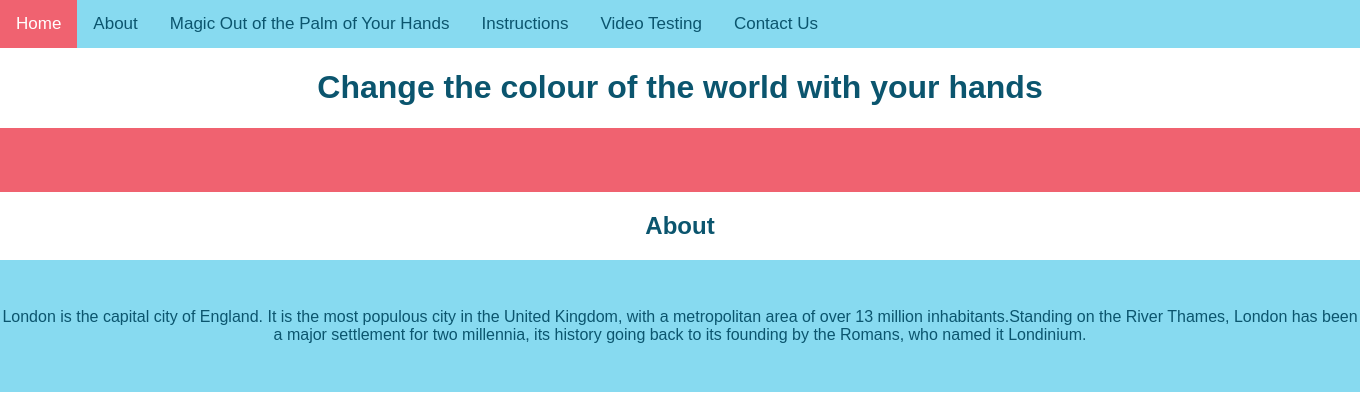
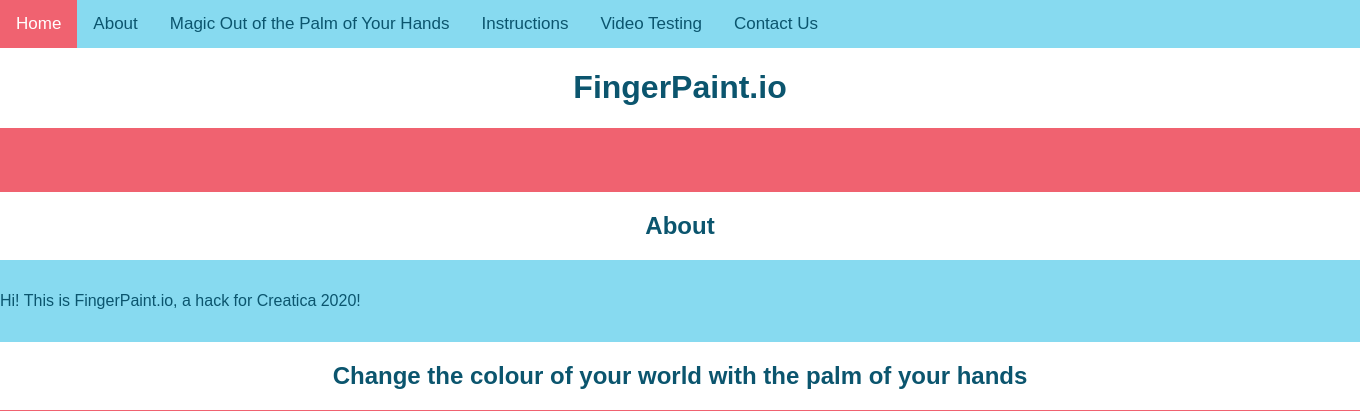
Before and after one commit to floatingturnip/Creatica, a Flask app: page / in a window 1360 px wide. Shown: the top 411 px of the page. Run offline with Flask 2, Linux system fonts and the light colour scheme.

Commit message:
static robot images, updated text

```diff
--- a/app.py
+++ b/app.py
@@ -1,14 +1,14 @@
-from flask import Flask, render_template, Response
+from flask import Flask, render_template, Response, send_from_directory
 import cv2
 import effects
 import os
 from time import time
 
-app = Flask(__name__)
+app = Flask(__name__,static_folder='static')
 video = cv2.VideoCapture(0)
 index_add_counter = 0
 startTime = time()
-robot_img = 'static/robot_1.png'
+robot_img = 'robot_2.png'
 colour_selector = 0
 
 @app.route('/')
@@ -69,17 +69,17 @@
     return "success=true"
     #pass #count = count + 1
 
-@app.route("/robot")
+@app.route("/get-image/<robot>")
 def robot():
     global colour_selector
     global robot_img
     global startTime
 
-    if time() - startTime >4:
-        change_robot(colour_selector)
-        startTime = time()
+    #if time() - startTime >4:
+     #   change_robot(colour_selector)
+      #  startTime = time()
 
-    return Response(gen_img(robot_img), mimetype='multipart/x-mixed-replace; boundary=frame')
+    return send_from_directory(app.static_folder, filename='robot_4.png', as_attachment=True)
 
 def gen_img(image):
     img = cv2.imread(image)
@@ -94,13 +94,13 @@
     global robot_img
 
     if x < 3:
-        robot_img = r'\static\robot_1.png'
+        robot_img = 'robot_1.png'
     elif x == 3:
-        robot_img = r'\static\robot_2.png'
+        robot_img = 'robot_2.png'
     elif x == 4:
-        robot_img = r'\static\robot_3.png'
+        robot_img = 'robot_3.png'
     else:
-        robot_img = r'\static\robot_4.png'
+        robot_img = 'robot_4.png'
 
 
 
--- a/templates/index.html
+++ b/templates/index.html
@@ -14,17 +14,14 @@
   <a href="#contact-us">Contact Us</a>
 </div>
 
-<a id="home"></a><h1>Change the colour of the world with your hands</h1></a>
+<a id="home"></a><h1>FingerPaint.io</h1></a>
 <section class="red"><p></p></section>
 <section class="red"><p></p></section>
 
 <a id="about"><h2>About</h2></a>
 <section class="blue"><p></p></section>
 <section class="blue">
-    <p>London is the capital city of England. It is the most populous city in the  United Kingdom,
-        with a metropolitan area of over 13 million inhabitants.Standing on the River Thames,
-        London has been a 	major settlement for two millennia, its history going back to its
-        founding by the Romans, who named it Londinium.</p>
+    <center>Hi! This is FingerPaint.io, a hack for Creatica 2020!</center>
 </section>
 <section class="blue"><p></p></section>
 
@@ -35,17 +32,20 @@
 
 <section class="blue"><p></p></section>
 <section class="blue">
-    <p>London is the capital city of England. It is the most populous city in the  United Kingdom,
-        with a metropolitan area of over 13 million inhabitants.Standing on the River Thames,
-        London has been a 	major settlement for two millennia, its history going back to its
-        founding by the Romans, who named it Londinium.</p>
+    <center>FingerPaint.io works best when you are against a dark background. Make sure no other apps are using your video feed.<br>
+    Click the 'Enable Color Changing' button, and then hold up one to five fingers to change the color!</center>
 </section>
 <section class="blue"><p></p></section>
 
 <a id="video-testing"><p></p></a>
 <div class="video"><img id="bg" src="{{ url_for('video_feed') }}"></div>
-<div class="robot"><img src="{{url_for('robot')}}" width="300" height="auto"></div>
 <button id = myBtn class="button">Enable Colour Changing</button>
+<p></p>
+<img src="{{url_for('static',filename='robot_1.png')}}" width="300"height="300">
+<img src="{{url_for('static',filename='robot_2.png')}}" width="300"height="300">
+<img src="{{url_for('static',filename='robot_3.png')}}" width="300"height="300">
+<img src="{{url_for('static',filename='robot_4.png')}}" width="300"height="300">
+<p></p>
 <p id="demo"></p>
 
     <script>
@@ -126,6 +126,8 @@
   background-color: #87DAF0;
   display: -webkit-flex;
   display: flex;
+  text-align: center;
+  position: center;
 }
 
 .red {
@@ -142,7 +144,7 @@
 }
 
 div.video {
-  position: relative;
+  position: center;
   right: 260px;
 }
 
```
